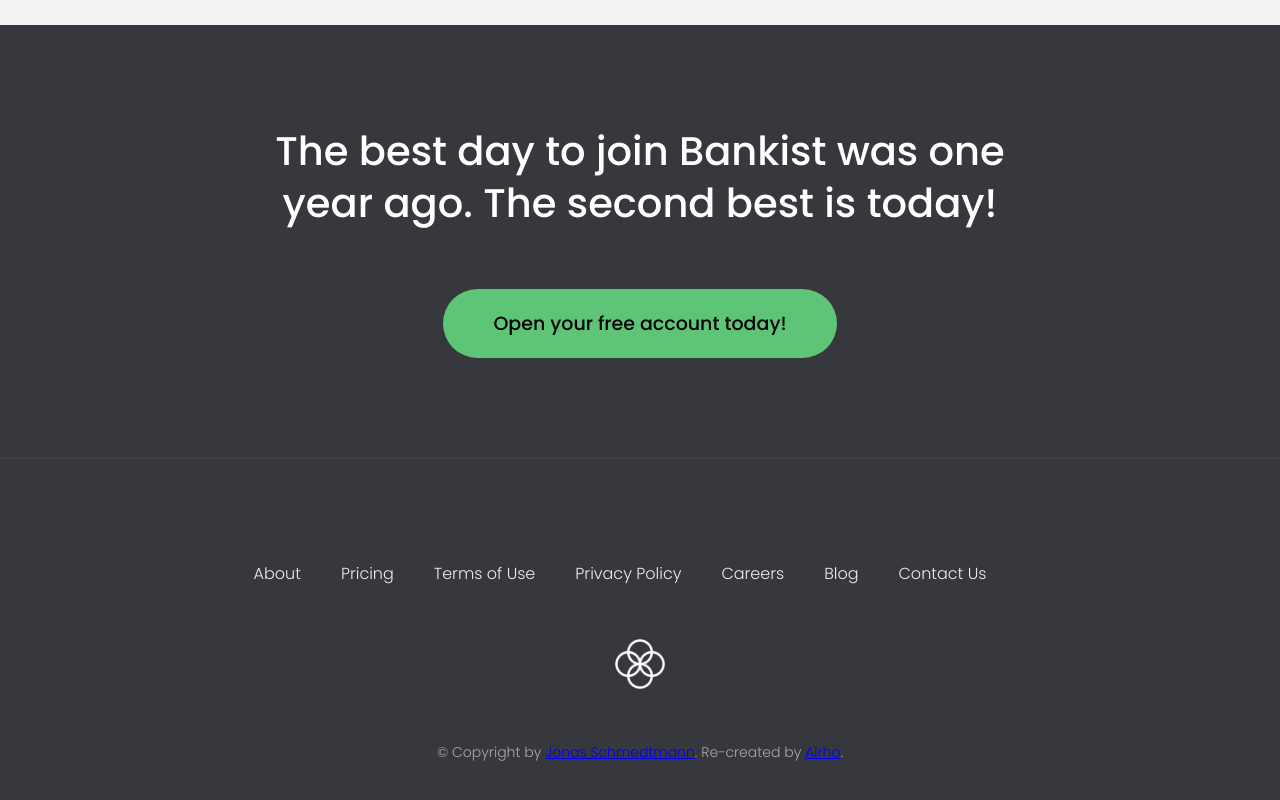
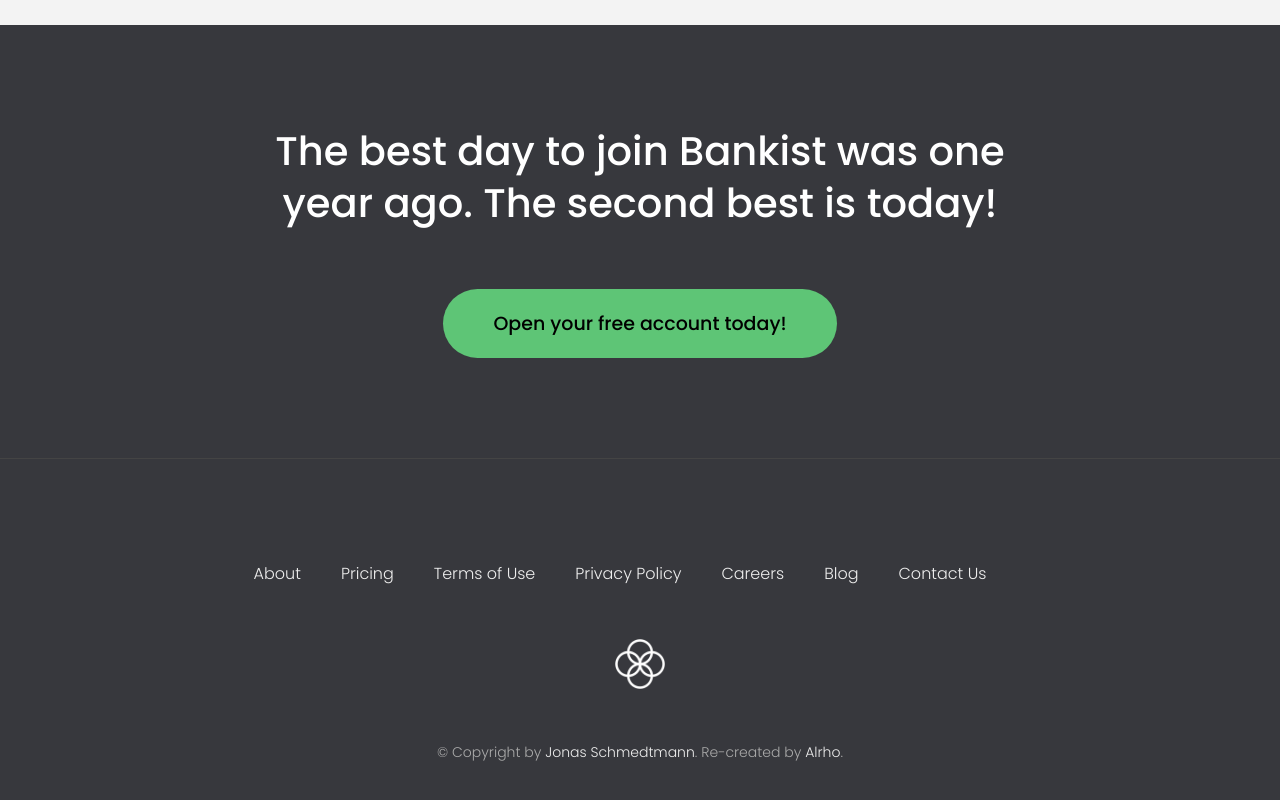
Before and after one commit to Valrhoman/Project-Bankist, a plain HTML site: page index.html in a window 1280 px wide. Shown: the part 4171-4971 px from the top of the page. Drawn offline with Linux system fonts and the light colour scheme.

Commit message:
Update footer

```diff
--- a/index.html
+++ b/index.html
@@ -324,12 +324,12 @@
       <p class="footer__copyright">
         &copy; Copyright by
           <a
-            class="twitter-link"
+            class="footer__link"
             target="_blank"
             href="https://twitter.com/jonasschmedtman"
             >Jonas Schmedtmann</a
           >. Re-created by
-          <a class="twitter-link" target="_blank" href="#">Alrho</a>.
+          <a class="footer__link" target="_blank" href="#">Alrho</a>.
       </p>
     </footer>
 
```
